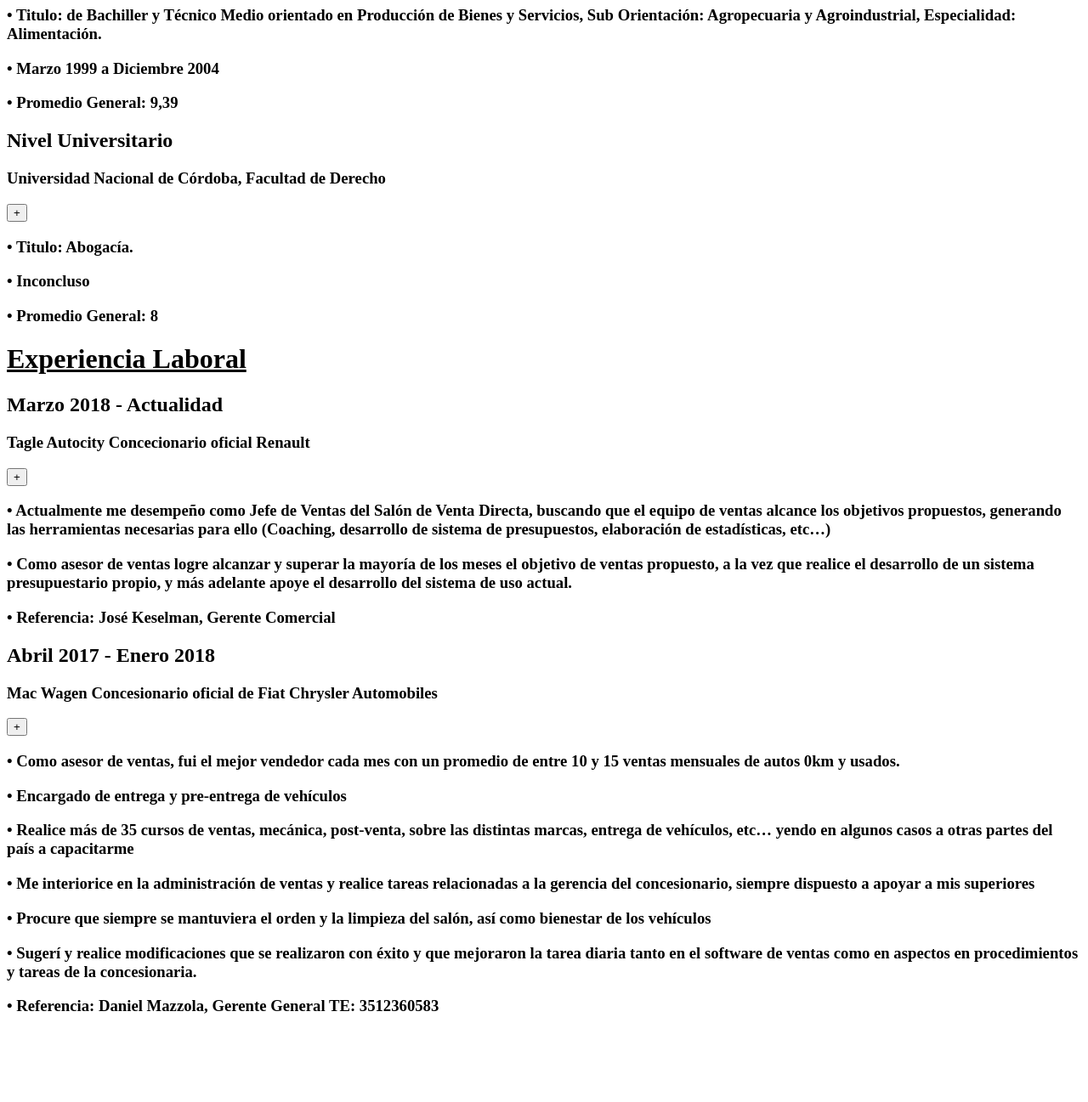
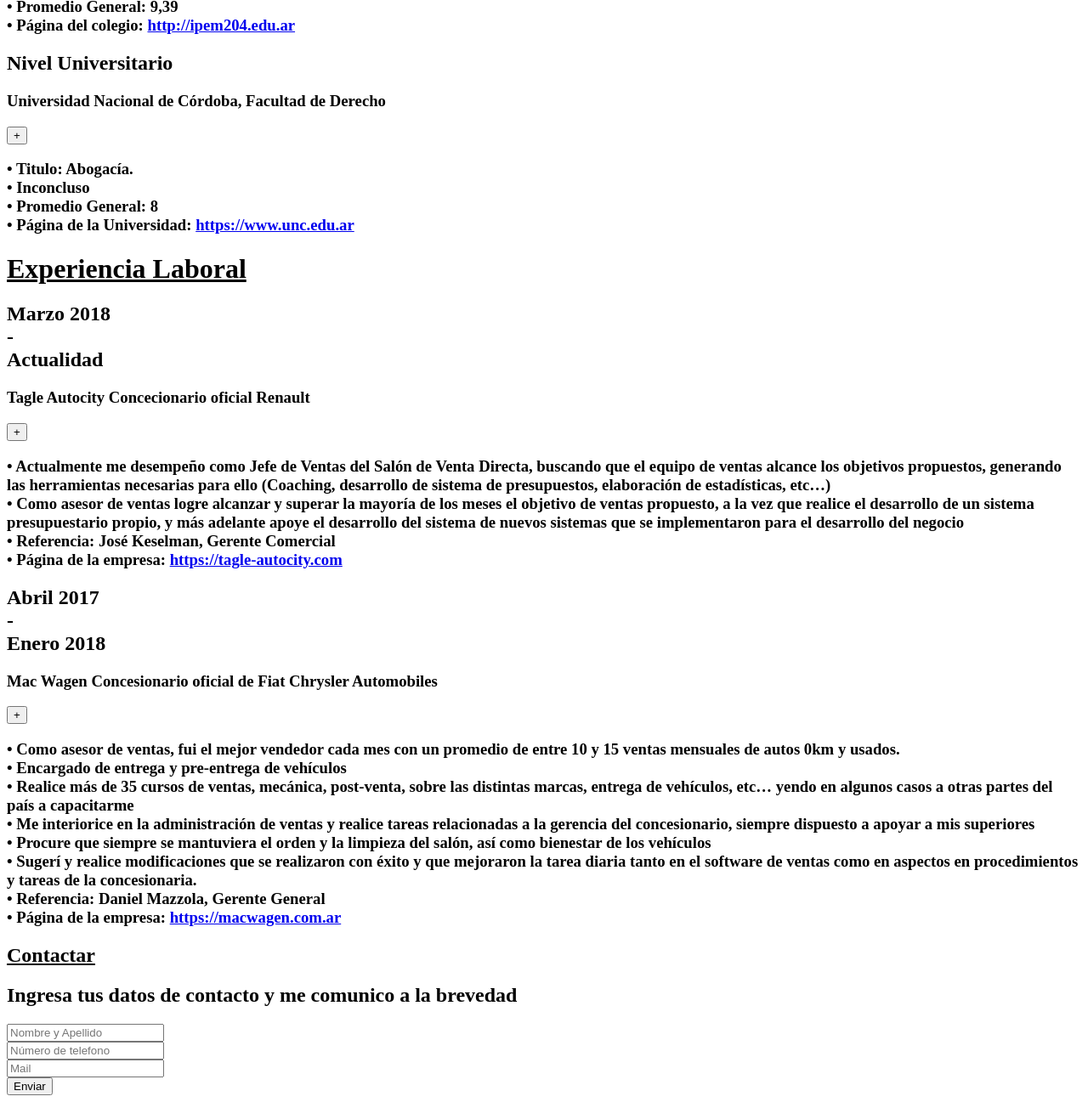
Before and after one commit to MaycoGimenez/maycogimenez.github.io, a plain HTML site: page index.html in a window 1280 px wide. Shown: the part 1481-2778 px from the top of the page at 85% size. Before the commit the page ends 2695 px from the top, so only its background shows below. Drawn offline with Linux system fonts and the light colour scheme.

Commit message:
Update index.html

```diff
--- a/index.html
+++ b/index.html
@@ -6,6 +6,7 @@
     <meta name="viewport" content="width=device-width, initial-scale=1.0">
     <title>Curriculum Vitae</title>
     <link rel="stylesheet" type="text/css" href="CSS\estilos.css">
+    <link rel="icon" type="image/jpg" href="favicon.png"/>
 </head>
 <body>
     <header>
@@ -16,7 +17,7 @@
     <div id="datos_personales">
         <h1><u>Contacto</u></h1>
         <h3>Teléfono: +543512532526</h3>
-        <h3>Mail: mayco_bio@hotmail.com</h3>
+        <h3> Mail: <a href="mailito:mail">mayco_bio@hotmail.com</a></h3>
         <h3>Domicilio: Ángelo de Peredo 1657 B, barrio Parque San Francisco, Ciudad de Córdoba</h3>
         <div id="espacio1"></div>
         <h1><u>Información Personal</u></h1>
@@ -30,55 +31,69 @@
         <h3>Gran experiencia en ventas, orientado a superar los objetivos previstos y a optimizar los tiempos
             y procesos. Excelentes interrelaciones para con los compañeros como con los superiores para
             realizar las tareas de la manera más eficiente posible y una gran atención al cliente. Me destaco
-            en:</h3>
-            <h3>► Ventas</h3>
-            <h3>► Administración</h3>
-            <h3>► Supervisión y encargado</h3>
-            <h3>► Atención al cliente</h3>
+            en:<pre>
+► Ventas
+► Administración
+► Supervisión y encargado
+► Atención al cliente</pre>
     </div>
 
     <div id="experiencias">
         <h1><u>Estudios Cursados</u></h1>
         <h2>Nivel Secundario</h2>
-        <h3 class="institucion">Colegio IPEM Nº 204 Ingeniero Alberto Emilio Lucchini</h3>
+        <h3 id="institucion">Colegio IPEM Nº 204 Ingeniero Alberto Emilio Lucchini</h3>
         <button type="button" id="boton_mostrar_secundarios">+</button>
-        <h3 class="estudios_secundarios">•	Titulo: de Bachiller y Técnico Medio orientado en Producción de Bienes y Servicios,
-            Sub Orientación: Agropecuaria y Agroindustrial, Especialidad: Alimentación. </h3>
-        <h3 class="estudios_secundarios">•	Marzo 1999 a Diciembre 2004</h3>
-        <h3 class="estudios_secundarios">•	Promedio General: 9,39</h3>
+        <h3 id="estudios_secundarios">•	Titulo: de Bachiller y Técnico Medio orientado en Producción de Bienes y Servicios,
+            Sub Orientación: Agropecuaria y Agroindustrial, Especialidad: Alimentación. <br>
+        •	Marzo 1999 a Diciembre 2004<br>
+        •	Promedio General: 9,39 <br>
+        •	Página del colegio: <a href="http://ipem204.edu.ar/web/" target="_blank">http://ipem204.edu.ar</a></h3>
         <h2>Nivel Universitario</h2>
-        <h3 class="institucion">Universidad Nacional de Córdoba, Facultad de Derecho</h3>
+        <h3 id="institucion">Universidad Nacional de Córdoba, Facultad de Derecho</h3>
         <button type="button" id="boton_mostrar_terciarios">+</button>
-        <h3 class="estudios_terciarios">•	Titulo: Abogacía. </h3>
-        <h3 class="estudios_terciarios">•   Inconcluso</h3>
-        <h3 class="estudios_terciarios">•	Promedio General: 8</h3>
+        <h3 id="estudios_terciarios">•	Titulo: Abogacía. <br>
+        •   Inconcluso<br>
+        •	Promedio General: 8<br>
+        •	Página de la Universidad: <a href="https://www.unc.edu.ar/" target="_blank">https://www.unc.edu.ar</a></h3>
         <h1 id="experiencia_laboral"><u>Experiencia Laboral</u></h1>
-        <h2 id="periodo1">Marzo 2018 - Actualidad</h2>
+        <h2 id="periodo1">Marzo 2018 <br> - <br> Actualidad</h2>
         <h3 id="tagle">Tagle Autocity Concecionario oficial Renault</h3>
         <button type="button" id="boton_mostrar_tagle">+</button>
-        <h3 class="tareas_tagle">•	Actualmente me desempeño como Jefe de Ventas del Salón de Venta Directa,
+        <h3 id="tareas_tagle">•	Actualmente me desempeño como Jefe de Ventas del Salón de Venta Directa,
             buscando que el equipo de ventas alcance los objetivos propuestos, generando las herramientas necesarias para ello
-            (Coaching, desarrollo de sistema de presupuestos, elaboración de estadísticas, etc…)</h3>
-        <h3 class="tareas_tagle">•	Como asesor de ventas logre alcanzar y superar la mayoría de los meses el objetivo de ventas propuesto,
+            (Coaching, desarrollo de sistema de presupuestos, elaboración de estadísticas, etc…)<br>
+            •	Como asesor de ventas logre alcanzar y superar la mayoría de los meses el objetivo de ventas propuesto,
             a la vez que realice el desarrollo de un sistema presupuestario propio, y más adelante apoye el desarrollo del sistema de
-            uso actual.</h3>
-        <h3 class="tareas_tagle">•	Referencia: José Keselman, Gerente Comercial </h3>
+            nuevos sistemas que se implementaron para el desarrollo del negocio <br>
+            •	Referencia: José Keselman, Gerente Comercial <br>
+            •	Página de la empresa: <a href="https://tagle-autocity.com/?utm_source=google-ldk&utm_medium=search&utm_campaign=1665448495&gclid=Cj0KCQiAo-yfBhD_ARIsANr56g7T3o85Po0E2y0Z8TaD7Suv3U-ajYKBujukbYqYANkmX0GIaZDbmLAaAoggEALw_wcB" target="_blank">https://tagle-autocity.com</a></h3>
         <h3 id="espaciador"></h3>
-        <h2 id="periodo2">Abril 2017 - Enero 2018</h2>
+        <h3 id="espaciador"></h3>
+        <h2 id="periodo2">Abril 2017 <br> - <br> Enero 2018</h2>
         <h3 id="macwagen">Mac Wagen Concesionario oficial de Fiat Chrysler Automobiles</h3>
         <button type="button" id="boton_mostrar_macwagen">+</button>
-        <h3 class="tareas_macwagen">•	Como asesor de ventas, fui el mejor vendedor cada mes con un promedio de entre 10 y 15 ventas
-            mensuales de autos 0km y usados.</h3>
-        <h3 class="tareas_macwagen">•	Encargado de entrega y pre-entrega de vehículos</h3>
-        <h3 class="tareas_macwagen">•	Realice más de 35 cursos de ventas, mecánica, post-venta, sobre las distintas marcas, entrega de
-            vehículos, etc… yendo en algunos casos a otras partes del país a capacitarme</h3>
-        <h3 class="tareas_macwagen">•	Me interiorice en la administración de ventas y realice tareas relacionadas a la gerencia del
-            concesionario, siempre dispuesto a apoyar a mis superiores</h3>
-        <h3 class="tareas_macwagen">•	Procure que siempre se mantuviera el orden y la limpieza del salón, así como bienestar de los
-            vehículos</h3>
-        <h3 class="tareas_macwagen">•	Sugerí y realice modificaciones que se realizaron con éxito y que mejoraron la tarea diaria
-            tanto en el software de ventas como en aspectos en procedimientos y  tareas de la concesionaria.</h3>
-        <h3 class="tareas_macwagen">•	Referencia: Daniel Mazzola, Gerente General TE: 3512360583</h3>
+        <h3 id="tareas_macwagen">•	Como asesor de ventas, fui el mejor vendedor cada mes con un promedio de entre 10 y 15 ventas
+                mensuales de autos 0km y usados. <br>
+            •	Encargado de entrega y pre-entrega de vehículos <br>
+            •	Realice más de 35 cursos de ventas, mecánica, post-venta, sobre las distintas marcas, entrega de
+            vehículos, etc… yendo en algunos casos a otras partes del país a capacitarme <br>
+            •	Me interiorice en la administración de ventas y realice tareas relacionadas a la gerencia del
+            concesionario, siempre dispuesto a apoyar a mis superiores <br>
+            •	Procure que siempre se mantuviera el orden y la limpieza del salón, así como bienestar de los
+            vehículos <br>
+            •	Sugerí y realice modificaciones que se realizaron con éxito y que mejoraron la tarea diaria
+            tanto en el software de ventas como en aspectos en procedimientos y  tareas de la concesionaria. <br>
+            •	Referencia: Daniel Mazzola, Gerente General <br>
+            •	Página de la empresa: <a href="https://macwagen.com.ar/es/inicio/" target="_blank">https://macwagen.com.ar</a></h3>
+        <h3 id="espaciador"></h3>
+        <h2 id="contactar"><u>Contactar</u></h2>
+        <h2 class="datos_contactar" id="datos_contacto">Ingresa tus datos de contacto y me comunico a la brevedad</h2>
+        <form action="" method="get">
+            <input class="datos_contactar" type="text" name="nombre y apellido" placeholder="Nombre y Apellido" required><br>
+            <input class="datos_contactar" type="text" name="telefono" placeholder="Número de telefono" required><br>
+            <input class="datos_contactar" type="text" name="mail" placeholder="Mail"><br>
+            <input class="datos_contactar" type="submit" id="enviar" value="Enviar">
+        </form>
 
         <script src="jS\cv.js"></script>
     </div>
```
